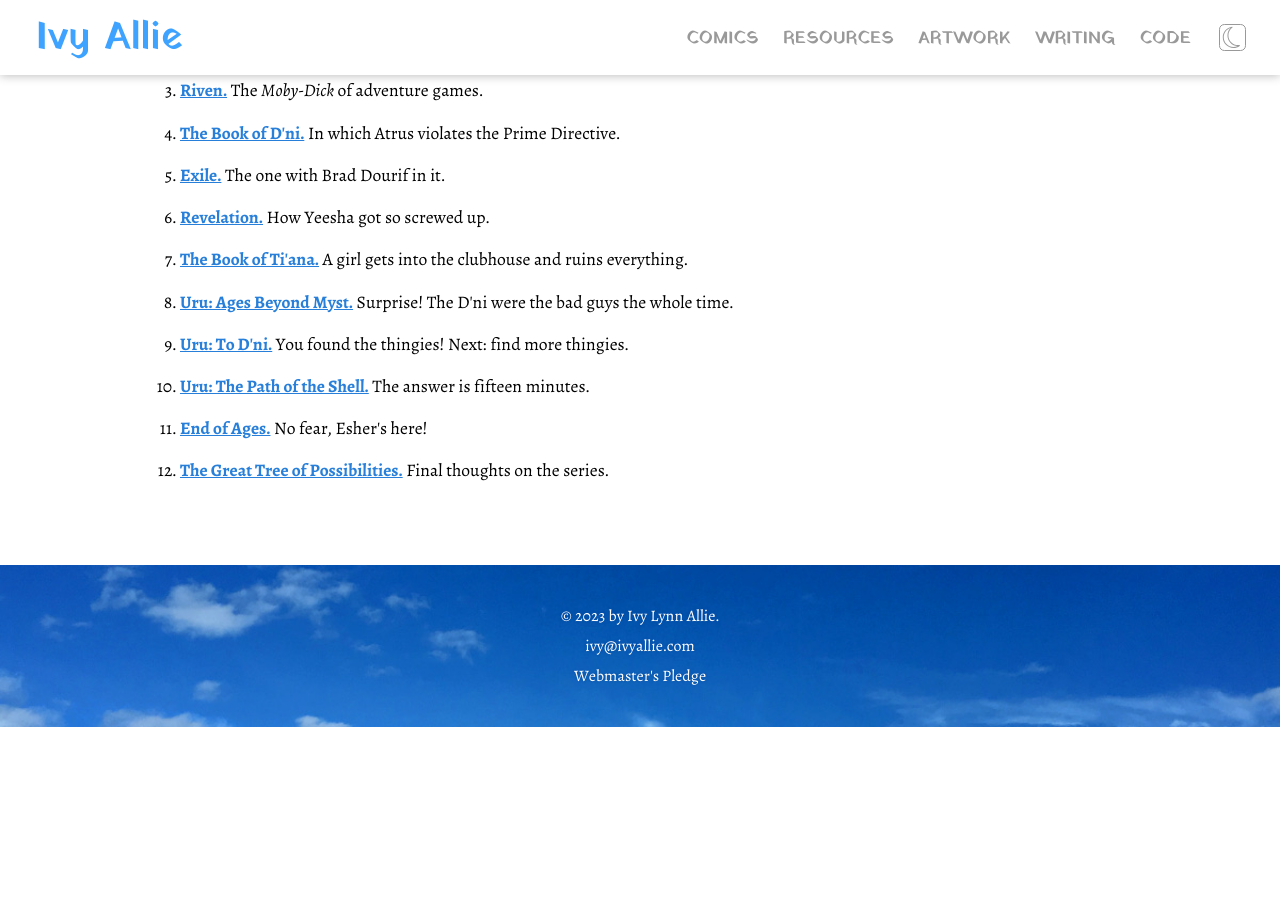
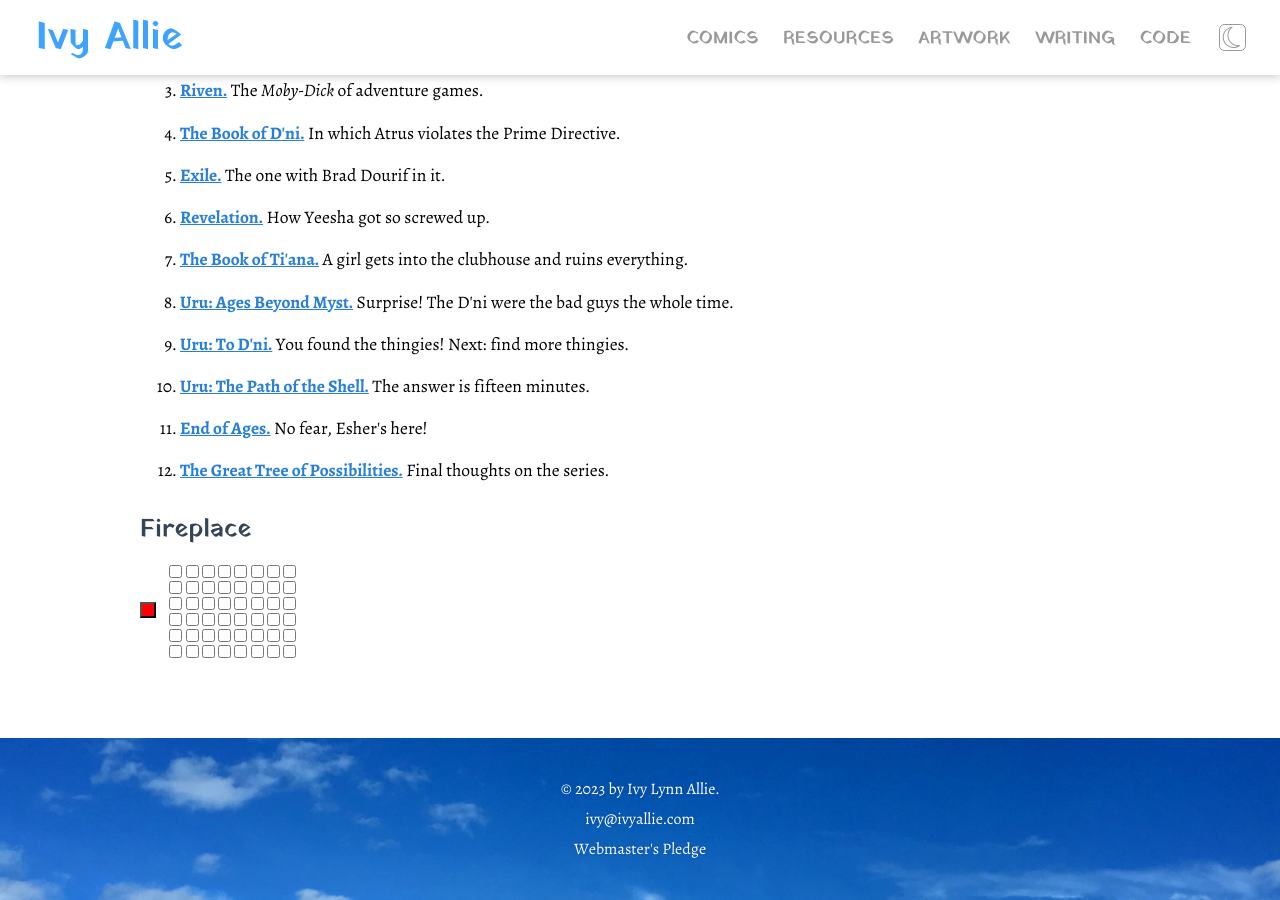
Before and after one commit to ivyallie/ivyallie.github.io, a Jekyll site: the page built from myst/index.html, in a window 1280 px wide and 900 px high, scrolled down 585 px. Built offline with Jekyll 4.4.1, drawn with Linux system fonts in a browser that asks for light colours; before the commit the page ends 1312 px from its top, so only the background shows below that.

Commit message:
Added Myst fireplace puzzle

```diff
--- a/myst/index.html
+++ b/myst/index.html
@@ -27,3 +27,130 @@
     <li><a href="./endofages">End of Ages.</a> No fear, Esher's here!</li>
     <li><a href="./conclusion">The Great Tree of Possibilities.</a> Final thoughts on the series.</li>
 </ol>
+
+<h2>Fireplace</h2>
+
+<! --
+ __   __  _______  __   __    _______  __   __  _______  ______    _______  __
+|  | |  ||       ||  | |  |  |       ||  | |  ||       ||    _ |  |       ||  |
+|  |_|  ||    ___||  |_|  |  |_     _||  |_|  ||    ___||   | ||  |    ___||  |
+|       ||   |___ |       |    |   |  |       ||   |___ |   |_||_ |   |___ |  |
+|       ||    ___||_     _|    |   |  |       ||    ___||    __  ||    ___||__|
+|   _   ||   |___   |   |      |   |  |   _   ||   |___ |   |  | ||   |___  __
+|__| |__||_______|  |___|      |___|  |__| |__||_______||___|  |_||_______||__|
+I mean yeah, you could just reverse-engineer the source code and find the solution that way, but
+where's the fun in that? Go back to the book (print or PDF version) and look for a clue that will guide you to
+the solution. You don't wanna be a cheater do you? ;)
+-->
+
+
+<div class="fireplace" style="display: flex; flex-direction: row; align-items: center;">
+        <button onclick="submit_fireplace()" style="background-color: red; width:12pt; height:12pt; padding:0; margin-right:10pt;">&nbsp;</button>
+    <div style="">
+    <div style="height:12pt;">
+        <input type="checkbox" id="a1"/>
+<input type="checkbox" id="b1"/>
+<input type="checkbox" id="c1"/>
+<input type="checkbox" id="d1"/>
+<input type="checkbox" id="e1"/>
+<input type="checkbox" id="f1"/>
+<input type="checkbox" id="g1"/>
+<input type="checkbox" id="h1"/>
+    </div>
+    <div style="height:12pt;">
+<input type="checkbox" id="a2"/>
+<input type="checkbox" id="b2"/>
+<input type="checkbox" id="c2"/>
+<input type="checkbox" id="d2"/>
+<input type="checkbox" id="e2"/>
+<input type="checkbox" id="f2"/>
+<input type="checkbox" id="g2"/>
+<input type="checkbox" id="h2"/>
+    </div>
+    <div style="height:12pt;">
+<input type="checkbox" id="a3"/>
+<input type="checkbox" id="b3"/>
+<input type="checkbox" id="c3"/>
+<input type="checkbox" id="d3"/>
+<input type="checkbox" id="e3"/>
+<input type="checkbox" id="f3"/>
+<input type="checkbox" id="g3"/>
+<input type="checkbox" id="h3"/>
+    </div>
+    <div style="height:12pt;">
+<input type="checkbox" id="a4"/>
+<input type="checkbox" id="b4"/>
+<input type="checkbox" id="c4"/>
+<input type="checkbox" id="d4"/>
+<input type="checkbox" id="e4"/>
+<input type="checkbox" id="f4"/>
+<input type="checkbox" id="g4"/>
+<input type="checkbox" id="h4"/>
+    </div>
+    <div style="height:12pt;">
+<input type="checkbox" id="a5"/>
+<input type="checkbox" id="b5"/>
+<input type="checkbox" id="c5"/>
+<input type="checkbox" id="d5"/>
+<input type="checkbox" id="e5"/>
+<input type="checkbox" id="f5"/>
+<input type="checkbox" id="g5"/>
+<input type="checkbox" id="h5"/>
+    </div>
+    <div style="height:12pt;">
+<input type="checkbox" id="a6"/>
+<input type="checkbox" id="b6"/>
+<input type="checkbox" id="c6"/>
+<input type="checkbox" id="d6"/>
+<input type="checkbox" id="e6"/>
+<input type="checkbox" id="f6"/>
+<input type="checkbox" id="g6"/>
+<input type="checkbox" id="h6"/>
+    </div>
+        </div>
+
+</div>
+
+<script>
+
+
+
+let columns = ['a','b','c','d','e','f','g','h'];
+
+let code = ['c1','d1','f1','h1','d2','b3','c3','e3','f3','g3','b4','c4','g4','a5','e5','f5','h5','b6','c6','d6','f6'];
+
+let submit_fireplace = function() {
+    let incorrect = 0;
+    for (let r = 1; r < 7; r++) {
+        for (const element of columns) {
+            let cell = element+r;
+            let cell_element = document.getElementById(cell);
+            let cell_value = cell_element.checked;
+            let cell_in_code = code.includes(cell);
+            if (cell_in_code) {
+                if (cell_value) {
+                    // do nothing if cell is in code and set to True
+                } else {
+                    // if cell is in code but not selected, flag as wrong and end loop
+                    incorrect = 1;
+                    return
+                }
+            } else {
+                if (cell_value) {
+                    // if cell is selected but not in code, flag as wrong and end loop
+                    incorrect = 1;
+                    return
+                } else {
+                    // if cell is not selected and is not in code, do nothing
+                }
+            }
+
+        }
+    }
+    if (incorrect === 0) {
+        location.assign('/myst/secret/');
+    }
+
+};
+
+</script>
```
Also changed, not shown: myst/secret.md (added, +7 -0 lines).
